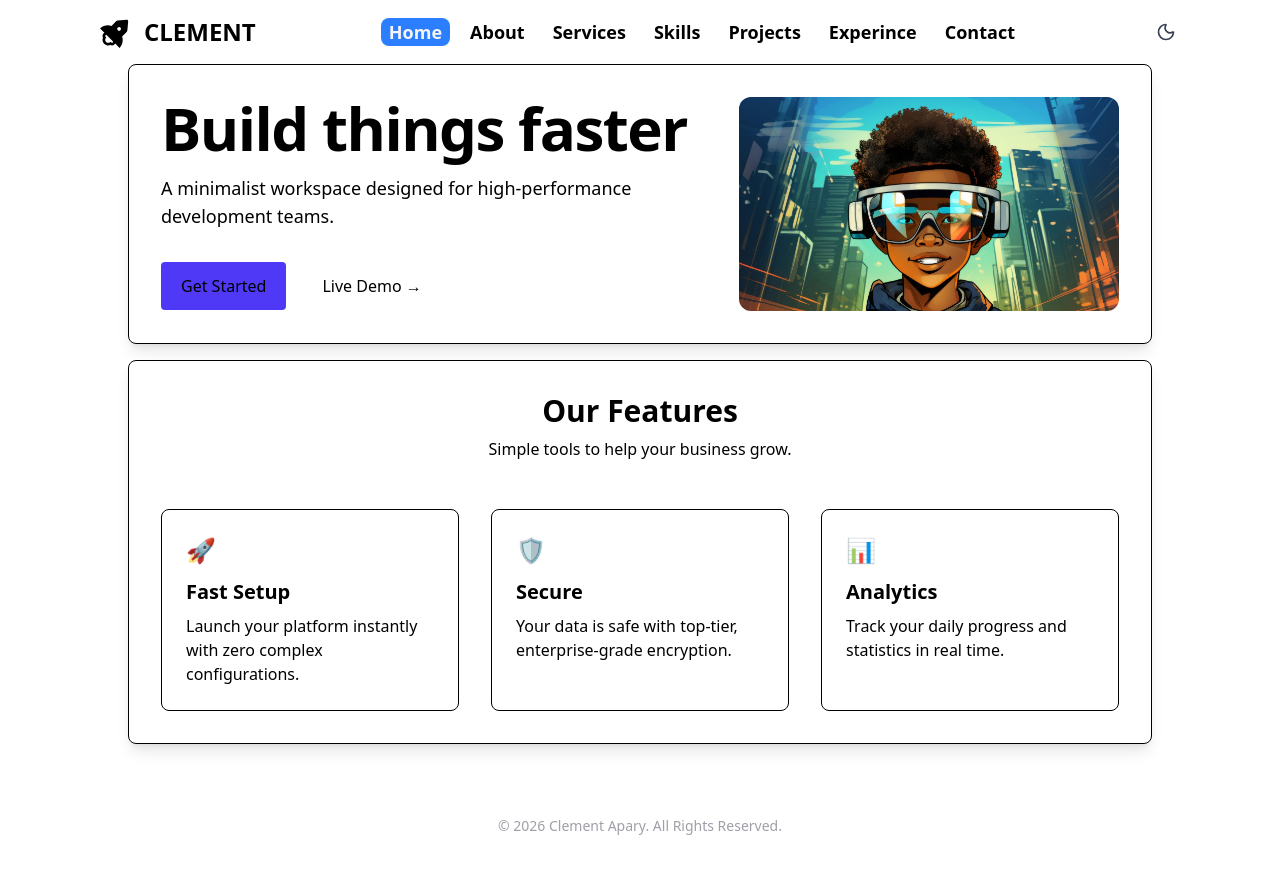
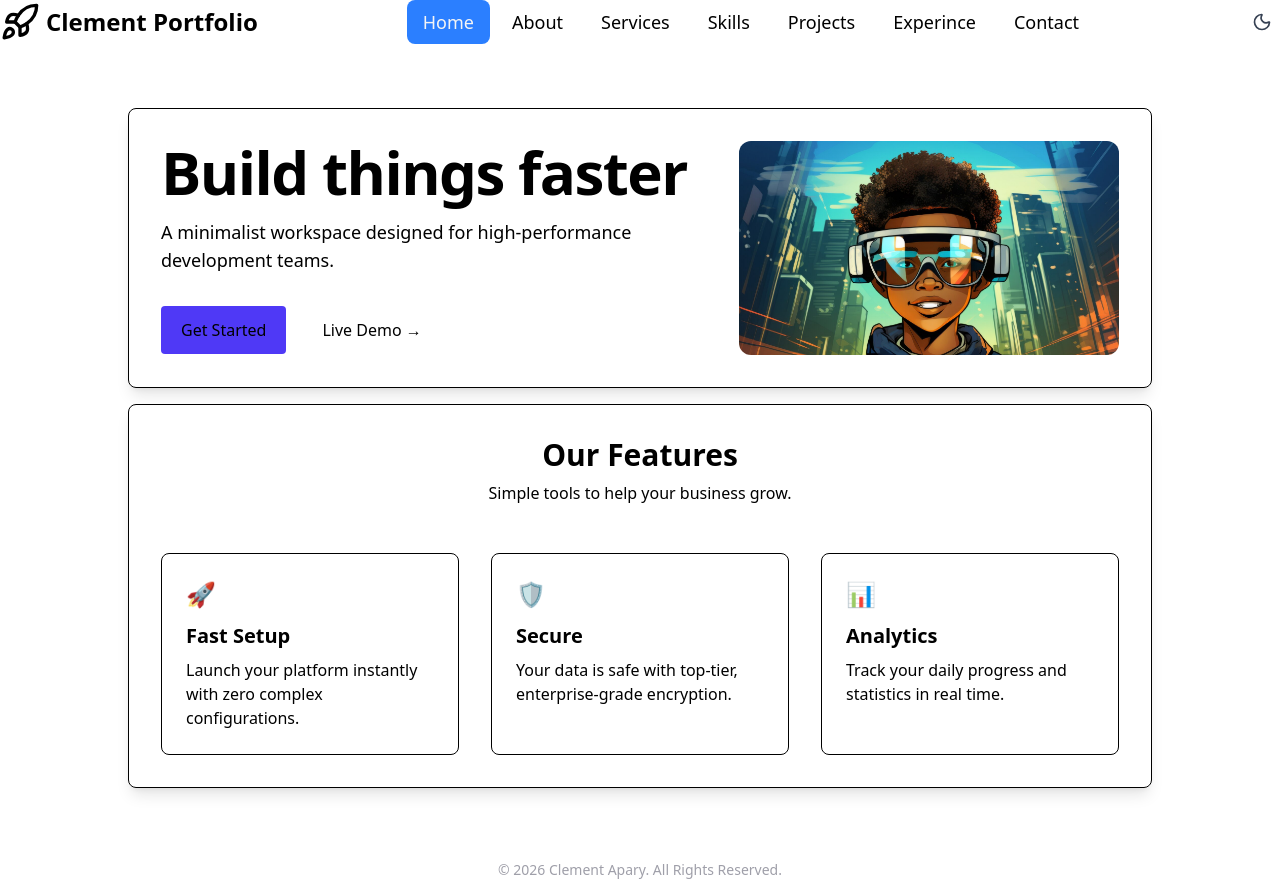
Before and after one commit to clementapary/clement-portfolio, a Next.js app: page / in a window 1280 px wide. Before the commit the page ends 852 px from the top, so only its background shows below. Built offline with nearby package versions, Linux system fonts and the light colour scheme.

Commit message:
Refine Navbar

```diff
--- a/app/components/Navbar.tsx
+++ b/app/components/Navbar.tsx
@@ -4,58 +4,65 @@ import classNames from "classnames";
 import Link from "next/link";
 import { usePathname } from "next/navigation";
 import { useState } from "react";
-import { AiFillRocket } from "react-icons/ai";
-import { AiOutlineBars } from "react-icons/ai";
+import { Menu, Rocket } from "lucide-react";
 import ThemeToggle from "./ThemeToggle";
 
 export default function Navbar() {
   const pathname = usePathname();
   const [open, setOpen] = useState(false);
   return (
-    <nav className="relative top-0 right-0 left-0 z-50 mx-auto max-w-6xl overflow-hidden py-3 backdrop-blur-lg md:fixed">
-      <div className="flex items-center justify-between gap-4 px-8">
-        <div className="flex items-center gap-2 text-2xl font-black">
-          <AiFillRocket className="size-10 rotate-45" />
-          <span>CLEMENT</span>
+    <header>
+      <nav className="relative flex items-center justify-between gap-2">
+        <div className="flex items-center gap-1.5">
+          <Rocket className="size-10" />
+          <span className="text-xl font-black md:text-2xl">
+            Clement Portfolio
+          </span>
         </div>
-        <div className="hidden items-center gap-3 md:flex">
-          {LinkItems.map((item) => (
-            <div
-              key={item.name}
-              className={classNames({
-                "px-2 text-lg font-bold": true,
-                "rounded-lg bg-blue-500 text-zinc-100": item.href === pathname,
-              })}
-            >
-              <Link href={item.href}>{item.name}</Link>
-            </div>
-          ))}
+        <div className="hidden md:block">
+          <ul className="flex gap-1.5">
+            {LinkItems.map((link) => (
+              <li
+                key={link.name}
+                className={classNames({
+                  "px-4 py-2 text-lg font-medium": true,
+                  "rounded-lg bg-blue-500 text-zinc-100":
+                    pathname === link.href,
+                })}
+              >
+                <Link href={link.href}>{link.name}</Link>
+              </li>
+            ))}
+          </ul>
         </div>
+        {open && (
+          <div className="absolute top-12 z-50 block w-full bg-zinc-100 p-6 text-zinc-900 md:hidden dark:bg-zinc-900 dark:text-zinc-100">
+            <ul className="flex flex-col gap-1.5">
+              {LinkItems.map((link) => (
+                <li
+                  key={link.name}
+                  className={classNames({
+                    "px-4 py-2 text-lg font-medium": true,
+                    "rounded-lg bg-blue-500 text-zinc-100":
+                      pathname === link.href,
+                  })}
+                >
+                  <Link href={link.href}>{link.name}</Link>
+                </li>
+              ))}
+            </ul>
+          </div>
+        )}
+        <div className="flex items-center gap-1.5">
+          <div className="block md:hidden">
+            <button onClick={() => setOpen(!open)}>
+              <Menu className="ring:border-zinc-700 cursor-pointer rounded hover:ring hover:ring-offset-2" />
+            </button>
+          </div>
 
-        <div className="md:hidden">
-          <button onClick={() => setOpen(!open)} className="cursor-pointer">
-            <AiOutlineBars className="size-6" />
-          </button>
-          {open && <NavMobile />}
-        </div>
-        <div className="">
           <ThemeToggle />
         </div>
-      </div>
-    </nav>
+      </nav>
+    </header>
   );
 }
-
-export function NavMobile() {
-  return (
-    <nav className="absolute -top-12">
-      <ul className="">
-        {LinkItems.map((link) => (
-          <li key={link.name} className="block">
-            <a href={link.href}>{link.name}</a>
-          </li>
-        ))}
-      </ul>
-    </nav>
-  );
-}
```
